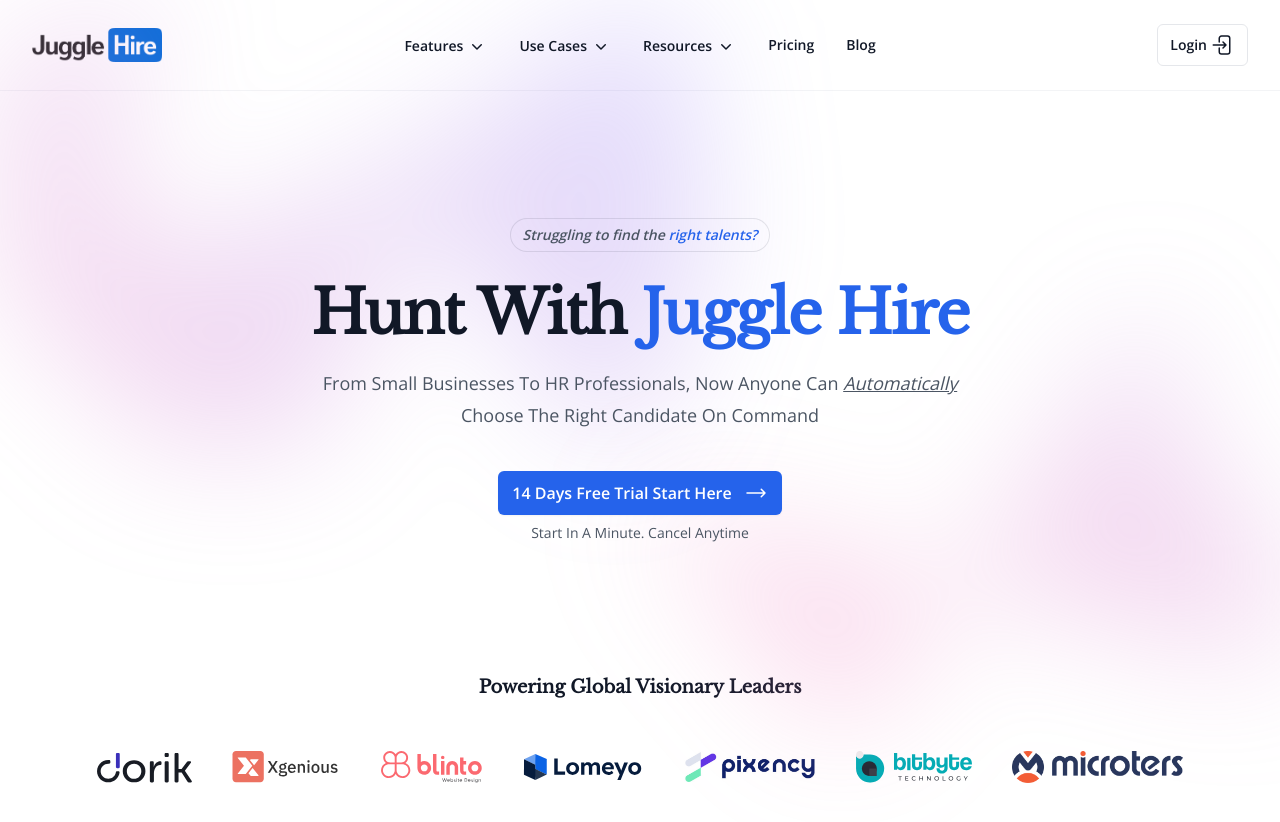
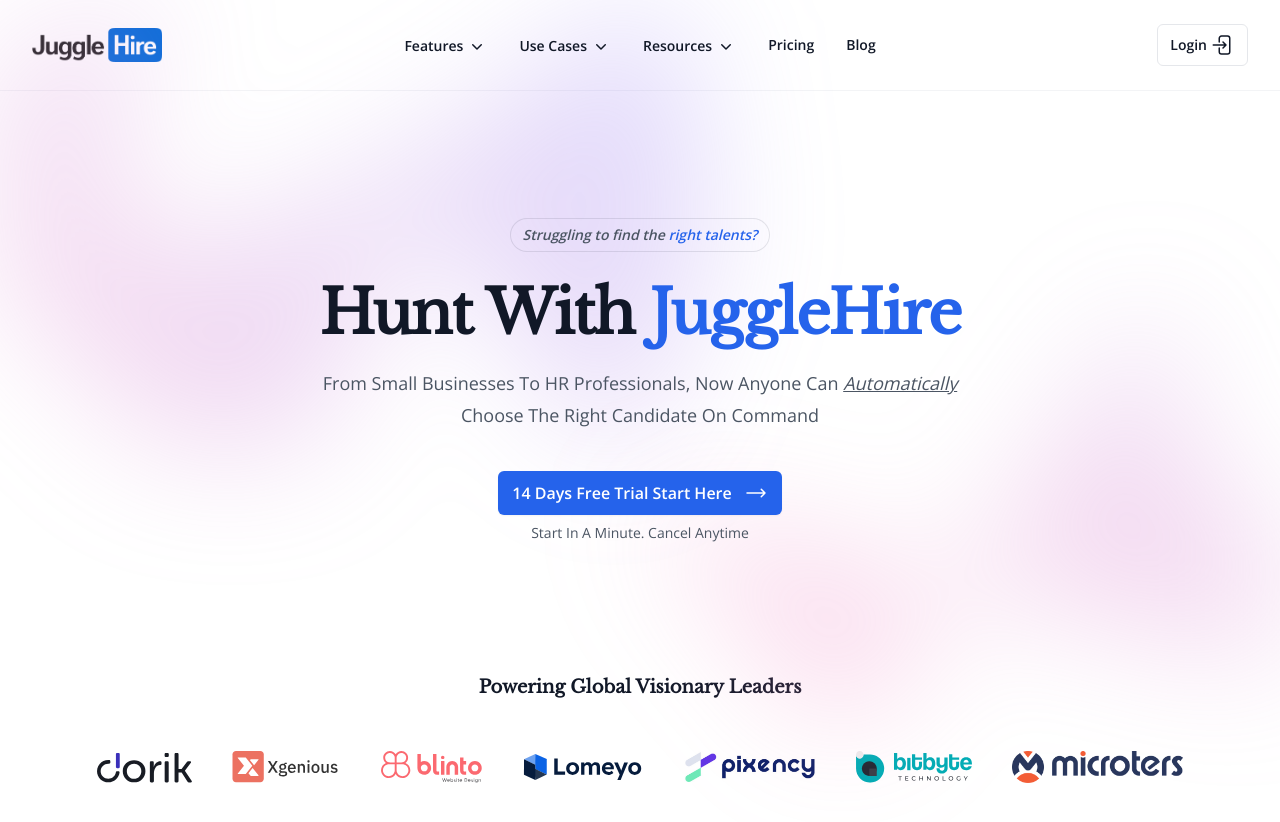
Before and after one commit to JuggleHire/jugglehire.com, a Nuxt app: page / in a window 1280 px wide. Shown: the top 822 px of the page. Built offline with nearby package versions, Linux system fonts and the light colour scheme; what vue-datocms would draw is missing.

Commit message:
fix: removed space between juggle hire word

```diff
--- a/components/HeroSection.vue
+++ b/components/HeroSection.vue
@@ -18,7 +18,7 @@
         </div>
         <div class="text-center">
           <h1 class="text-4xl font-bold tracking-tight text-gray-900 sm:text-6xl">Hunt With <span
-              class="text-blue-600">Juggle Hire</span></h1>
+              class="text-blue-600">JuggleHire</span></h1>
           <p class="mt-6 text-lg leading-8 text-gray-600">From Small Businesses To HR Professionals, Now Anyone Can
             <u><em>Automatically</em></u> Choose The Right Candidate On Command
           </p>
```
